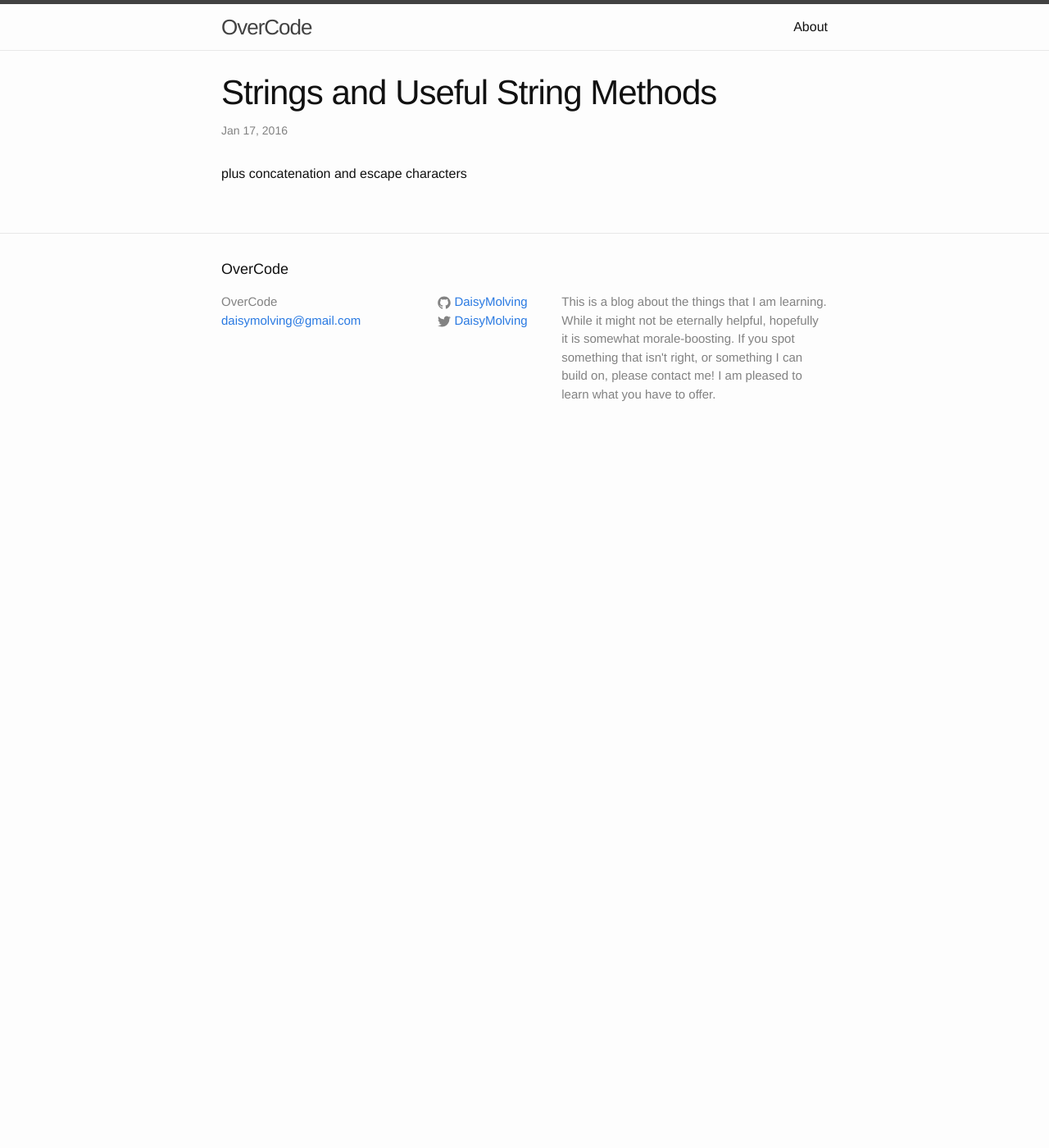
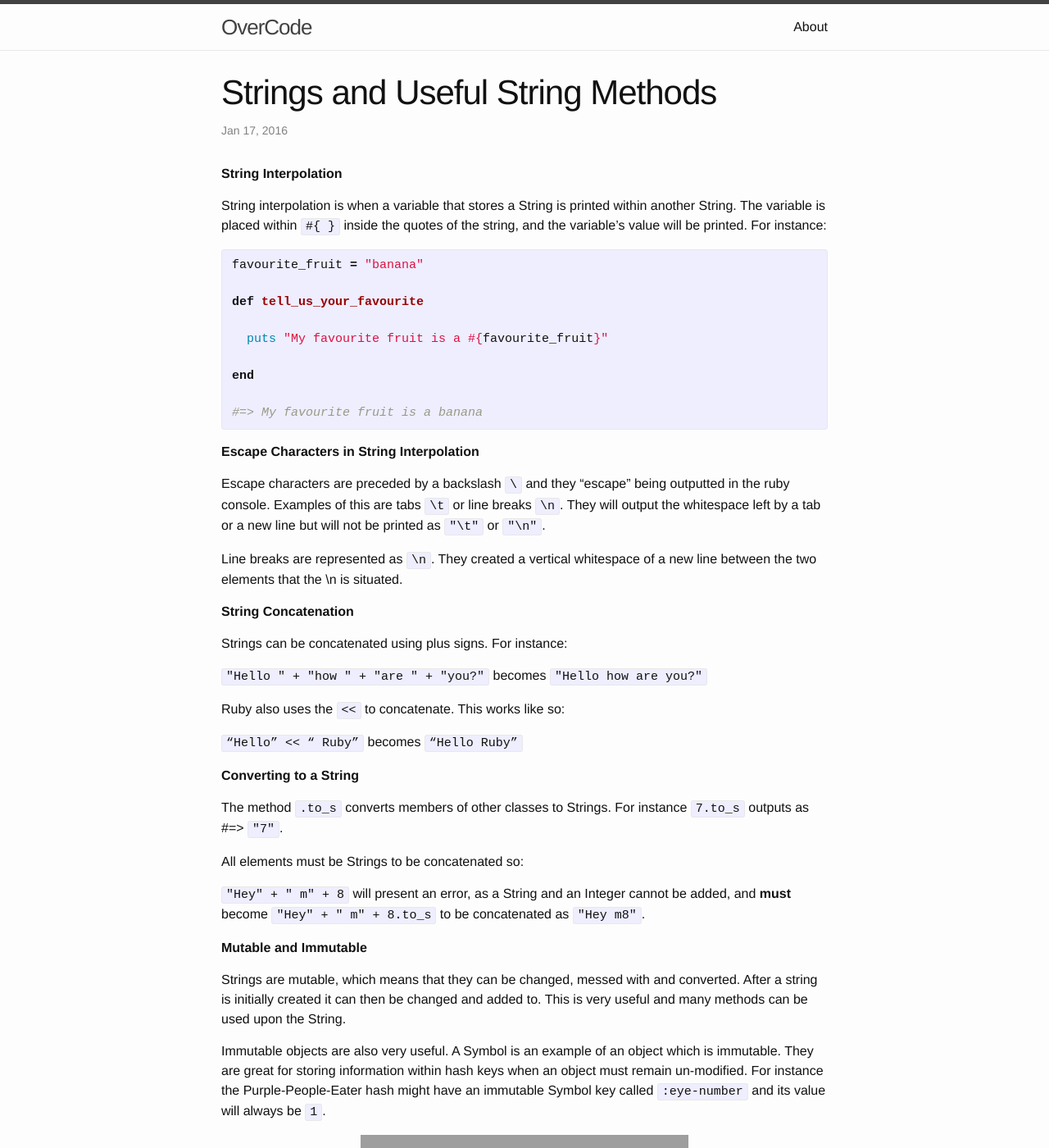
Before and after one commit to DaisyMolving/DaisyMolving.github.io, a Jekyll site: the page built from _posts/2016-01-17-strings.markdown, in a window 1280 px wide and 1400 px high. Shown: the whole window at 82% size. Built offline with Jekyll 4.4.1, drawn with Linux system fonts in a browser that asks for light colours; some of the changed text lies outside the part shown; grey boxes are pictures that could not be loaded.

Commit message:
wrote post on strings, interpolation, concatenation and useful methods

```diff
--- a/_posts/2016-01-16-and-or-operators-logic.markdown
+++ b/_posts/2016-01-16-and-or-operators-logic.markdown
@@ -145,5 +145,7 @@ The same goes for `||` statements, where if the first part of the equation is `t
 The combined comparison operator, or `<=>`, compares both sides or an equation and returns a value. If the first operand is greater than the second, the equation will evaluate to 1. If the first operand is equal to the second operand, the equation will evaluate to 0. If the first operand is lesser than the second operand, the equation is evaluate to -1. For instance:
 
 `3 <=> 1` will evaluate to `1`
+
 `3 <=> 3` will evaluate to `0`
+
 `1 <=> 3` will evaluate to `-1`
--- a/_posts/2016-01-17-strings.markdown
+++ b/_posts/2016-01-17-strings.markdown
@@ -4,4 +4,72 @@ title:  "Strings and Useful String Methods"
 date:   2016-01-17 12:29:31 +0000
 ---
 
-plus concatenation and escape characters
+<strong> String Interpolation </strong>
+
+String interpolation is when a variable that stores a String is printed within another String. The variable is placed within `#{  }` inside the quotes of the string, and the variable's value will be printed. For instance:
+
+{% highlight ruby %}
+favourite_fruit = "banana"
+
+def tell_us_your_favourite
+
+  puts "My favourite fruit is a #{favourite_fruit}"
+
+end
+
+#=> My favourite fruit is a banana
+
+{% endhighlight %}
+
+<strong> Escape Characters in String Interpolation </strong>
+
+Escape characters are preceded by a backslash `\` and they "escape" being outputted in the ruby console. Examples of this are tabs `\t` or line breaks `\n`. They will output the whitespace left by a tab or a new line but will not be printed as `"\t"` or `"\n"`.
+
+Line breaks are represented as `\n`. They created a vertical whitespace of a new line between the two elements that the \n is situated.
+
+<strong>String Concatenation</strong>
+
+Strings can be concatenated using plus signs. For instance:
+
+`"Hello " + "how " + "are " + "you?"` becomes `"Hello how are you?"`
+
+Ruby also uses the `<<` to concatenate. This works like so:
+
+`“Hello” << “ Ruby”` becomes `“Hello Ruby”`
+
+<strong> Converting to a String </strong>
+
+The method `.to_s` converts members of other classes to Strings. For instance `7.to_s` outputs as #=> `"7"`.
+
+All elements must be Strings to be concatenated so:
+
+`"Hey" + " m" + 8` will present an error, as a String and an Integer cannot be added, and <strong>must</strong> become `"Hey" + " m" + 8.to_s` to be concatenated as `"Hey m8"`.
+
+<strong> Mutable and Immutable </strong>
+
+Strings are mutable, which means that they can be changed, messed with and converted. After a string is initially created it can then be changed and added to. This is very useful and many methods can be used upon the String.
+
+Immutable objects are also very useful. A Symbol is an example of an object which is immutable. They are great for storing information within hash keys when an object must remain un-modified. For instance the Purple-People-Eater hash might have an immutable Symbol key called `:eye-number` and its value will always be `1`.
+
+<p align="center">
+<img src="http://2.bp.blogspot.com/-a-cGtL7Ua9g/VCL6nBO2N9I/AAAAAAAAE5k/ikGidEgFXuE/s1600/PPE2.png">
+</p>
+
+<strong> Some Useful String Methods </strong>
+
+
+{% highlight ruby %}
+favourite_fruit = "banana"
+
+favourite_fruit.capitalize
+#=> "Banana"
+favourite_fruit.reverse
+#=> "ananaB"
+favourite_fruit.upcase
+#=> "ANANAB"
+favourite_fruit.downcase
+#=> "ananab"
+favourite_fruit.length
+#=> 6
+
+{% endhighlight %}
```
